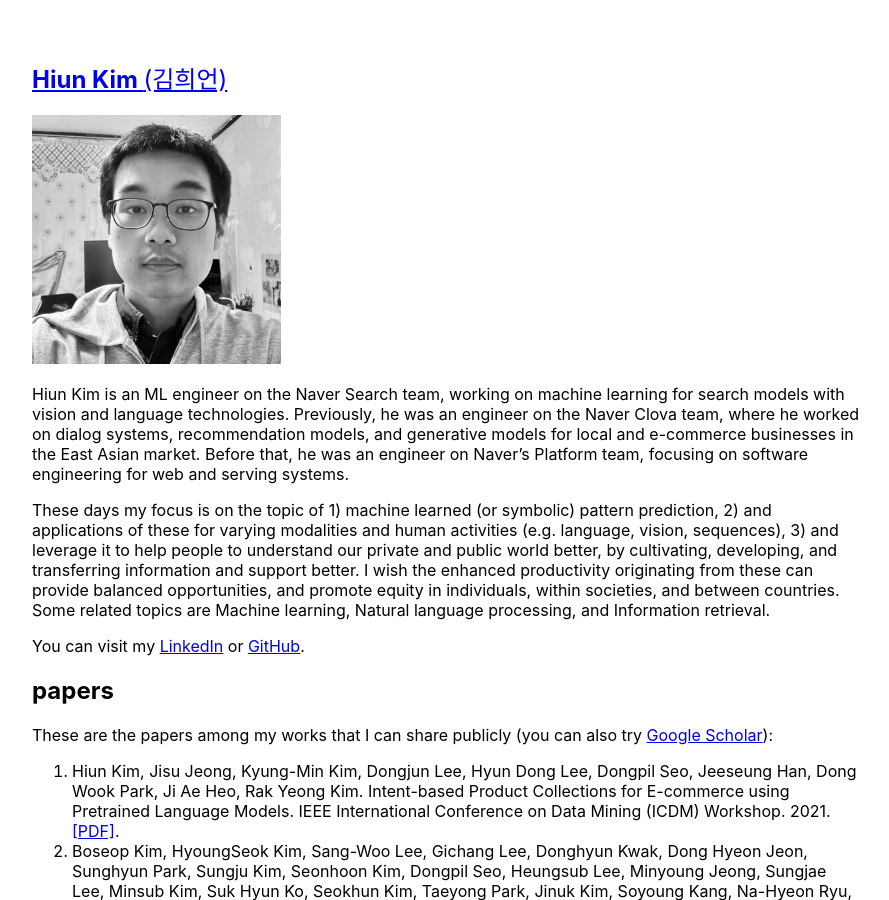
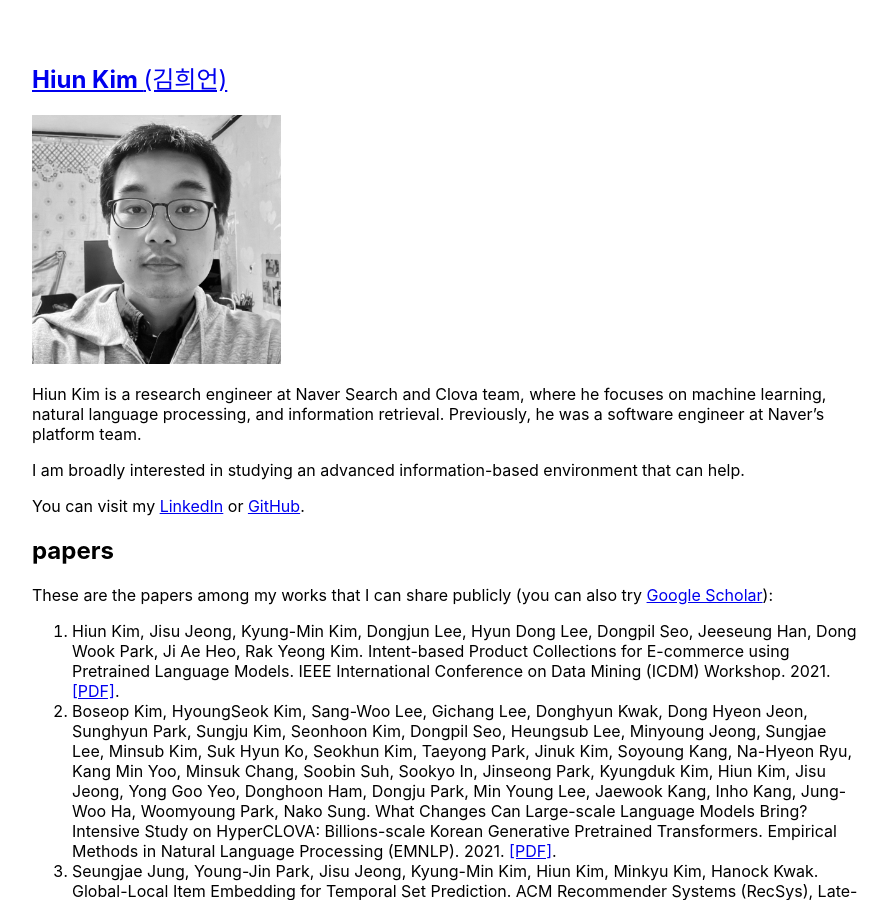
Before and after one commit to hiun/hiun.github.io, a Jekyll site: the page built from index.md, in a window 1280 px wide and 900 px high. Shown: the whole window, without its empty margins (193-1082 px from the left). Built offline with Jekyll 4.4.1, drawn with Linux system fonts in a browser that asks for light colours.

Commit message:
Update index.md

```diff
--- a/index.md
+++ b/index.md
@@ -5,10 +5,13 @@ title: Home
 
 <img src="/s/img/profile-linkedin-dist-20250730.jpeg" class="profile-img">
 
+Hiun Kim is a research engineer at Naver Search and Clova team, where he focuses on machine learning, natural language processing, and information retrieval. Previously, he was a software engineer at Naver’s platform team.
+
+I am broadly interested in studying an advanced information-based environment that can help.
+
+<!--
 Hiun Kim is an ML engineer on the Naver Search team, working on machine learning for search models with vision and language technologies. Previously, he was an engineer on the Naver Clova team, where he worked on dialog systems, recommendation models, and generative models for local and e-commerce businesses in the East Asian market. Before that, he was an engineer on Naver’s Platform team, focusing on software engineering for web and serving systems.
-
-{% assign focus_area = "These days my focus is on the topic of 1) machine learned (or symbolic) pattern prediction, 2) and applications of these for varying modalities and human activities (e.g. language, vision, sequences), 3) and leverage it to help people to understand our private and public world better, by cultivating, developing, and transferring information and support better. I wish the enhanced productivity originating from these can provide balanced opportunities, and promote equity in individuals, within societies, and between countries. Some related topics are Machine learning, Natural language processing, and Information retrieval." %}
-{{ focus_area }}
+-->
 
 You can visit my <a href="https://linkedin.com/in/hiun">LinkedIn</a> or <a href="https://github.com/hiun">GitHub</a>.
 
@@ -43,7 +46,7 @@ These are the papers among my works that I can share publicly (you can also try
 
 First written in June 2025.
 
-{{ focus_area }}
+These days my focus is on the topic of 1) machine learned (or symbolic) pattern prediction, 2) and applications of these for varying modalities and human activities (e.g. language, vision, sequences), 3) and leverage it to help people to understand our private and public world better, by cultivating, developing, and transferring information and support better. I wish the enhanced productivity originating from these can provide balanced opportunities, and promote equity in individuals, within societies, and between countries. Some related topics are Machine learning, Natural language processing, and Information retrieval.
 
 To this end, I wish to see a better information and support environment for people with the better assistive environment at varying granularity of help (e.g. helps to explore, helps to find, or help by coaching, advising, or answering), utilizable cooperatively at people's unique time and space in their everyday life. I don't want to ignore the fact that technical research is not always an optimal solution for this, the assistance can be implementable by human instead of artificial environment or systems, or fostering the economy, and so on. I think our obligations seem to advance assistive environment technologies to be usable as one of the best options for each society to implement better information and support environment, showing that potential seems one duty that researchers need to do. At the same time, I think we need to keep paying attention to current problems of information and support environment, and at the core, deficiencies of people at varying granularity of help in their everyday life across societies and countries.
 
```
